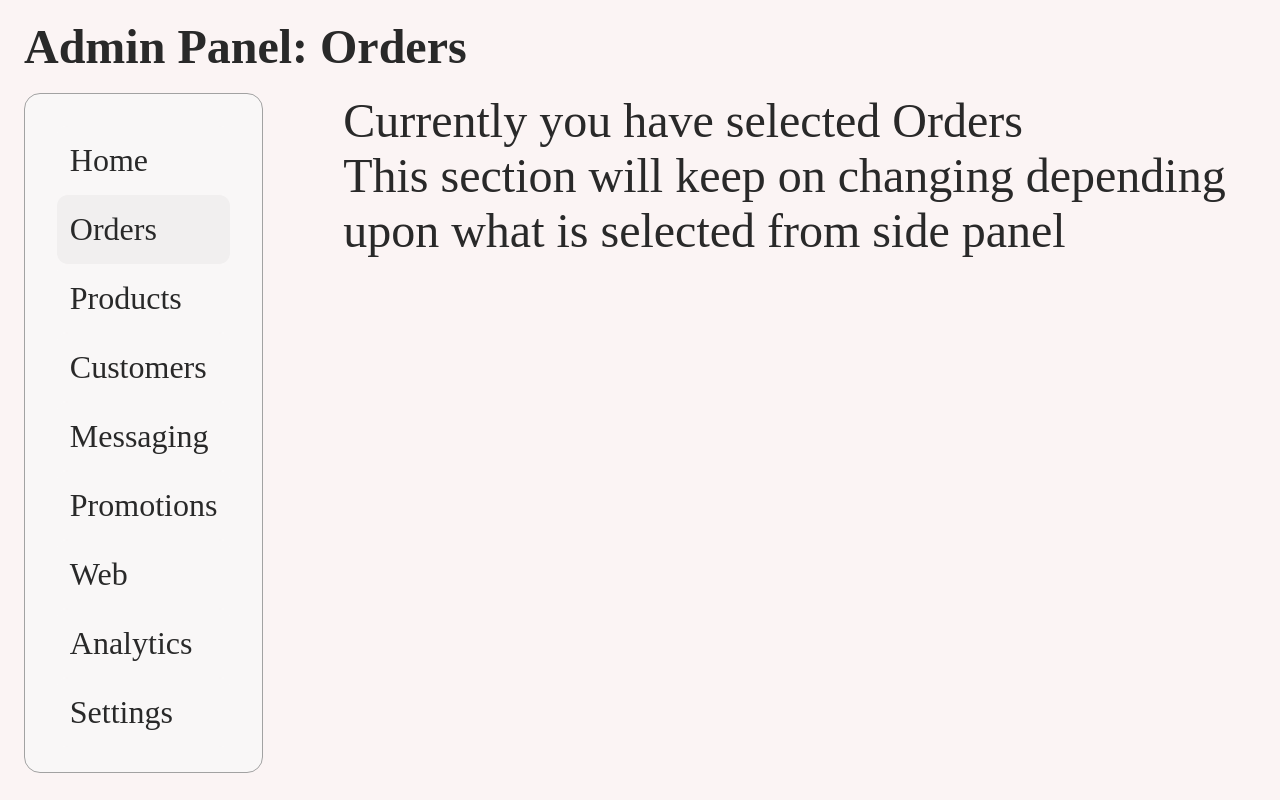
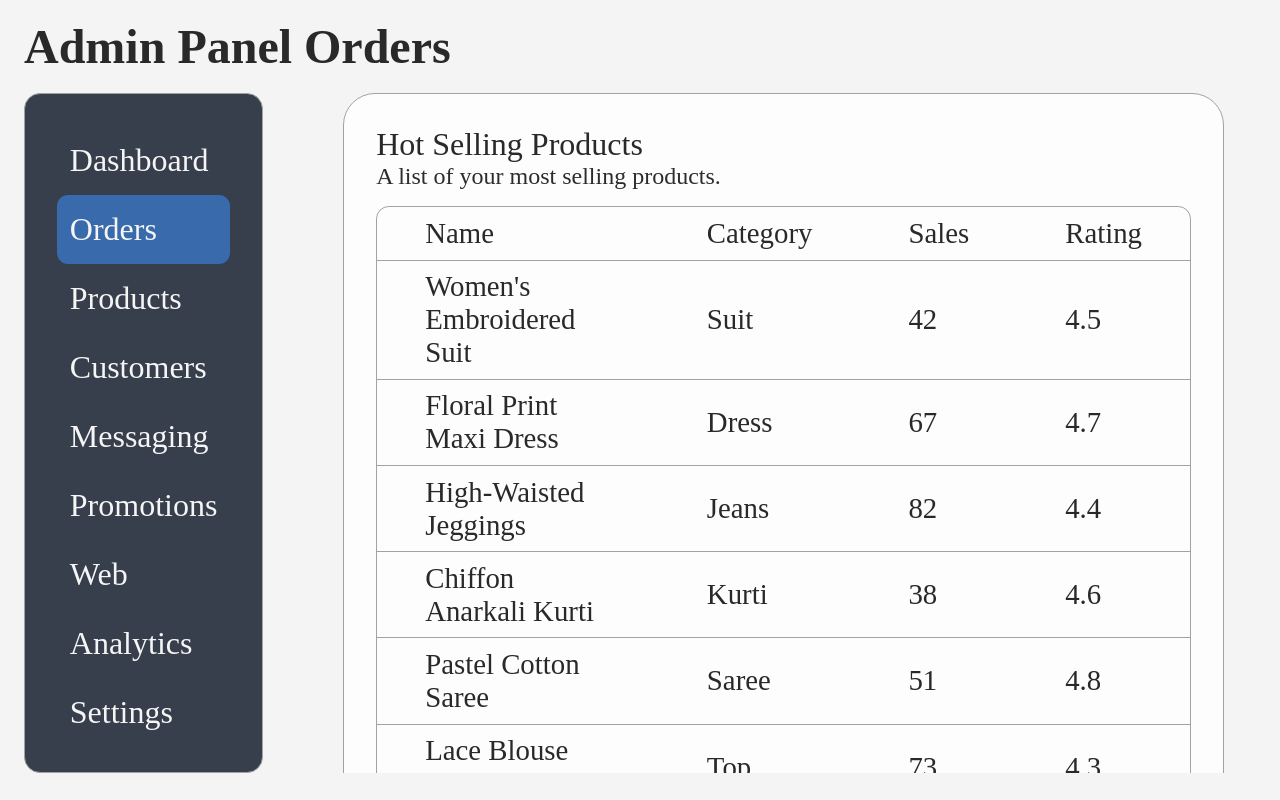
Before and after one commit to Harshroxnox/Fabrinex, a React (Vite) app in the folder vite-react-app/: page /admin in a window 1280 px wide. Both pictures are taken after a click on the button "Orders". Built offline with nearby package versions, Linux system fonts and the light colour scheme; a web font is replaced by a local one.

Commit message:
created orders.jsx

```diff
--- a/vite-react-app/src/App.css
+++ b/vite-react-app/src/App.css
@@ -7,7 +7,7 @@
 }
 
 #root {
-  background-color: #fbf4f4;
+  background-color: #f4f4f4;
 }
 
 a {
--- a/vite-react-app/src/components/Home.css
+++ b/vite-react-app/src/components/Home.css
@@ -1,5 +1,4 @@
 .home {
-
     display: flex;
     flex-direction: column;
     padding-right: 3.5rem;
@@ -11,7 +10,8 @@
     border: 0.01rem solid #a2a2a2;
     padding: 2rem;
     border-radius: 2rem;
-    background-color: #f9f7f7;
+    background-color: #FDFDFD;
+    color: #6ba1a9;
 }
 
 .piechart {
@@ -121,14 +121,14 @@
     border: 0.01rem solid #a2a2a2;
     padding: 2rem;
     border-radius: 2rem;
-    background-color: #f9f7f7;
+    background-color: #FDFDFD;
 }
 
 .card {
     border: 0.01rem solid #a2a2a2;
     padding: 2rem;
     border-radius: 2rem;
-    background-color: #f9f7f7;
+    background-color: #FDFDFD;
 }
 
 .card h2 {
--- a/vite-react-app/src/components/Home.jsx
+++ b/vite-react-app/src/components/Home.jsx
@@ -49,7 +49,7 @@ const Home = () => {
           <h2>21,349</h2>
           <h3>+20.1% from last year</h3>
           <LineChart
-            colors={["#505050", "#222"]}
+            colors={[ "#373F4C"]}
             curve={false}
             library={{
               elements: {
@@ -82,7 +82,7 @@ const Home = () => {
           <h2>4,512</h2>
           <h3>+8.1% from last month</h3>
           <LineChart
-            colors={["#505050", "#222"]}
+            colors={["#373F4C"]}
             curve={false}
             library={{
               elements: {
@@ -123,7 +123,7 @@ const Home = () => {
           <h2>7,328</h2>
           <h3>+18.1% from last month</h3>
           <BarChart
-            colors={["#FFD0C7",  "#E69DB8"]}
+            colors={["#547792",  "#94B4C1"]}
             download={{background: "#fff"}}
             data={[
               ["Jan",12],
@@ -148,7 +148,7 @@ const Home = () => {
           <h2>2,342</h2>
           <h3>+18.1% from last month</h3>
           <BarChart
-            colors={["#FFC1B4", "#F38C79"]}
+            colors={["#6ba1a9", "#547792"]}
             download={{background: "#fff"}}
             data={[
               ["May 1", 5],
@@ -270,6 +270,7 @@ const Home = () => {
           </table>
         </div>
       </div>
+
     </div>
   )
 }
--- /dev/null
+++ b/vite-react-app/src/components/Orders.jsx
@@ -0,0 +1,80 @@
+import React from 'react'
+import "./Home.css"
+import "./Orders.css"
+
+const Orders = () => {
+  return (
+    <div className='home'>
+      <div className="hot-products card">
+        <h1>Hot Selling Products</h1>
+        <h2>A list of your most selling products.</h2>
+        <div className="products-list">
+          <table className='admin-table'>
+            <thead>
+              <tr className='first-row'>
+                <th className='name-col'>Name</th>
+                <th className='category-col'>Category</th>
+                <th className='sales-col'>Sales</th>
+                <th className='rating-col'>Rating</th>
+              </tr>
+            </thead>
+            <tbody>
+              <tr>
+                <td>Women's Embroidered Suit</td>
+                <td>Suit</td>
+                <td>42</td>
+                <td>4.5</td>
+              </tr>
+              <tr>
+                <td>Floral Print Maxi Dress</td>
+                <td>Dress</td>
+                <td>67</td>
+                <td>4.7</td>
+              </tr>
+              <tr>
+                <td>High-Waisted Jeggings</td>
+                <td>Jeans</td>
+                <td>82</td>
+                <td>4.4</td>
+              </tr>
+              <tr>
+                <td>Chiffon Anarkali Kurti</td>
+                <td>Kurti</td>
+                <td>38</td>
+                <td>4.6</td>
+              </tr>
+              <tr>
+                <td>Pastel Cotton Saree</td>
+                <td>Saree</td>
+                <td>51</td>
+                <td>4.8</td>
+              </tr>
+              <tr>
+                <td>Lace Blouse Top</td>
+                <td>Top</td>
+                <td>73</td>
+                <td>4.3</td>
+              </tr>
+              <tr>
+                <td>Woolen Winter Jacket</td>
+                <td>Jacket</td>
+                <td>22</td>
+                <td>4.2</td>
+              </tr>
+              <tr className='last-row'>
+                <td>Georgette Palazzo Set</td>
+                <td>Palazzo</td>
+                <td>34</td>
+                <td>4.6</td>
+              </tr>
+            </tbody>
+          </table>
+        </div>
+      </div>
+
+
+    </div>
+  )
+}
+
+export default Orders
--- a/vite-react-app/src/pages/Admin.css
+++ b/vite-react-app/src/pages/Admin.css
@@ -26,7 +26,7 @@
     flex-direction: column;
     padding: 2rem;
     border: 0.01rem solid #a2a2a2;
-    background-color: #f9f7f7;
+    background-color: #373F4C;
     border-radius: 1rem;
 }
 
@@ -43,18 +43,19 @@
     text-decoration: none;
     border: none;
     border-radius: 0.7rem;
-    background-color: #f9f7f7;
+    background-color: #373F4C;
+    color: whitesmoke;
     text-align: left;
     padding: 1rem 0.8rem;
 }
 
 .admin-sidebar button:hover {
     cursor: pointer;
-    background-color: #f1efef;
+    background-color: #396AAC;
 }
 
 .admin-sidebar .active-btn {
-    background-color: #f1efef;
+    background-color: #396AAC;
 }
 
 .admin-sidebar .home-btn {
--- a/vite-react-app/src/pages/Admin.jsx
+++ b/vite-react-app/src/pages/Admin.jsx
@@ -1,14 +1,17 @@
 import React from 'react'
 import { useState } from 'react'
 import Home from '../components/Home'
+import Orders from '../components/Orders'
 import "./Admin.css"
 
 const Admin = () => {
-  const [activeBtn, setActiveBtn] = useState("Home");
+  const [activeBtn, setActiveBtn] = useState("Dashboard");
 
   const renderMain = ()=>{
-    if(activeBtn == "Home"){
+    if(activeBtn == "Dashboard"){
       return (<Home />);
+    }else if(activeBtn == "Orders"){
+      return (<Orders />);
     }else{
       return (
       <>
@@ -21,15 +24,15 @@ const Admin = () => {
 
   return (
     <div className="admin-container">
-      <h1 className='admin-title'>{`Admin Panel: ${activeBtn}`}</h1>
+      <h1 className='admin-title'>{`Admin Panel ${activeBtn}`}</h1>
 
       <div className="admin-box">
         <div className="admin-sidebar">
           <button
-            onClick={()=>setActiveBtn("Home")}
-            className={`home-btn ${(activeBtn=="Home")?"active-btn":""}`}
+            onClick={()=>setActiveBtn("Dashboard")}
+            className={`home-btn ${(activeBtn=="Dashboard")?"active-btn":""}`}
           >
-            Home
+            Dashboard
           </button>
 
           <button
```
Also changed, not shown: vite-react-app/src/components/Orders.css (added).
